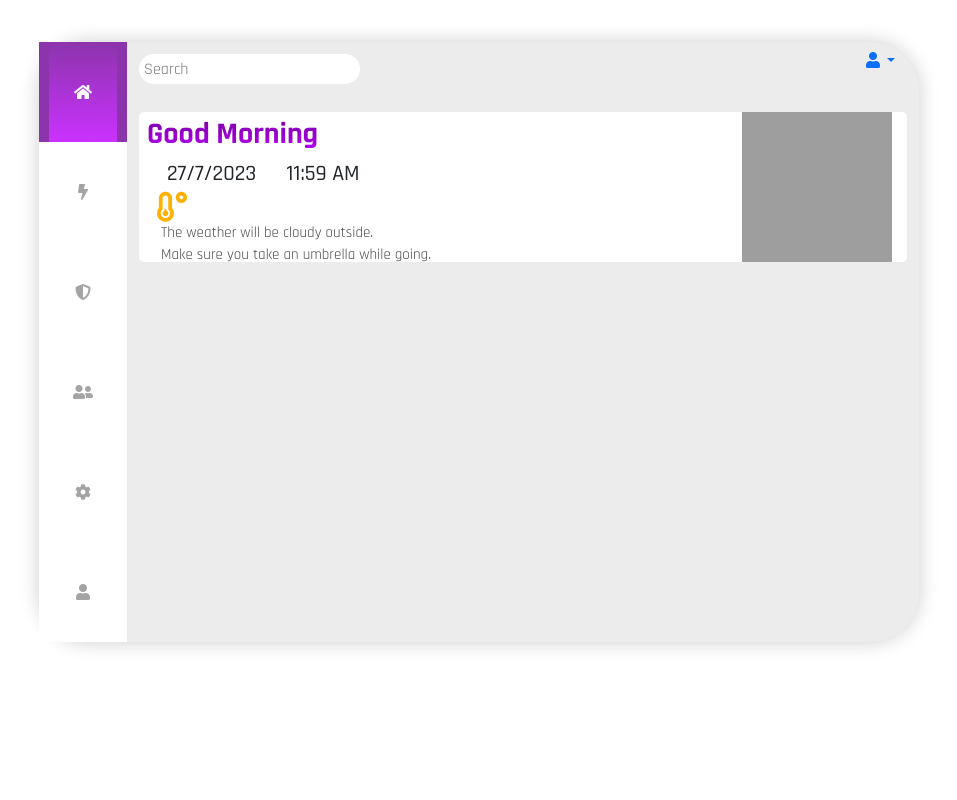
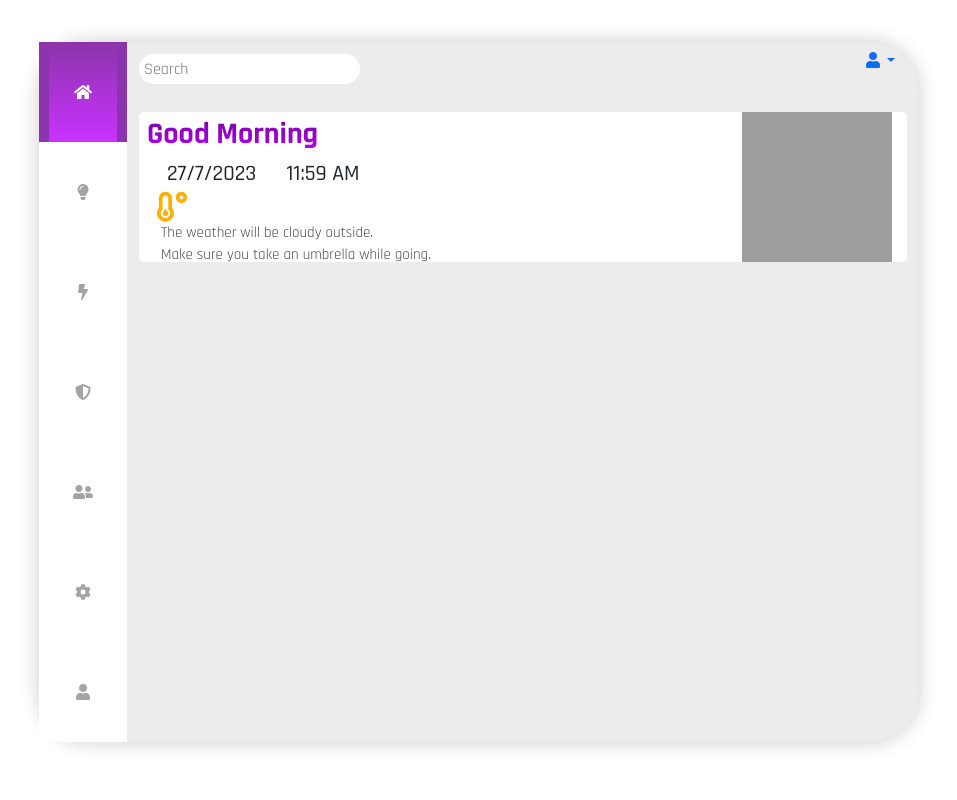
Before and after one commit to MakolaT/Smart_house_dashboard, a Spring Boot app: page /cog.html in a window 1280 px wide. Shown: the whole page, without its empty margins (161-1118 px from the left). Run offline with Spring Boot 4, Linux system fonts and the light colour scheme; some libraries are stand-ins or nearby versions; grey boxes are pictures that could not be loaded.

Commit message:
Update cog.html

```diff
--- a/micro-web/src/main/resources/static/cog.html
+++ b/micro-web/src/main/resources/static/cog.html
@@ -50,9 +50,9 @@
           <div class="img active" onclick="navigateTo('home.html')">
             <i class="fas fa-home menuicons"></i>
           </div>
-          <!-- <div class="img" onclick="navigateTo('http://172.20.6.11')">
+           <div class="img" onclick="navigateTo('http://172.20.6.11')">
             <i class="fas fa-lightbulb menuicons"></i>
-          </div> -->
+          </div>
           <div class="img" onclick="navigateTo('bolt.html')">
             <i class="fas fa-bolt menuicons"></i>
           </div>
```
